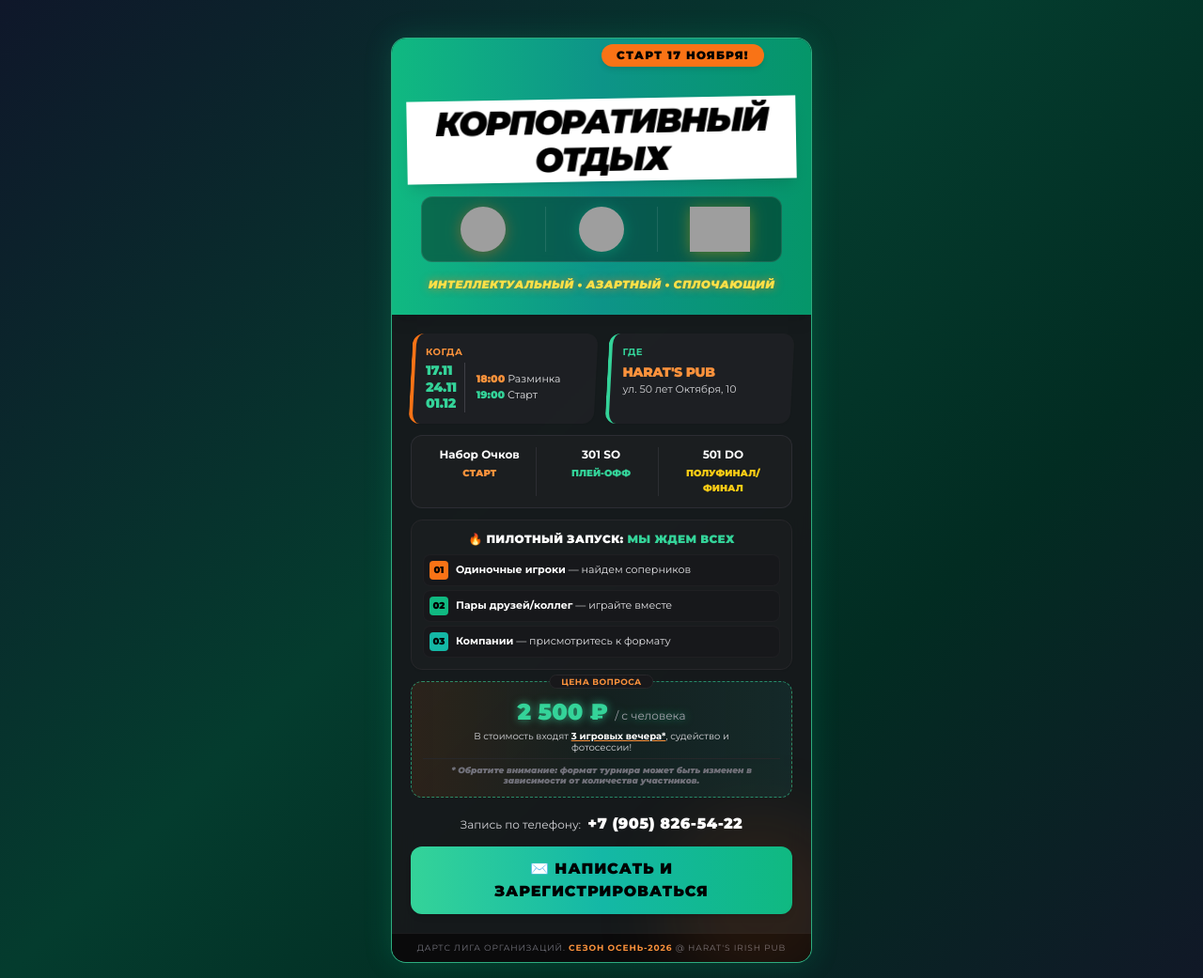
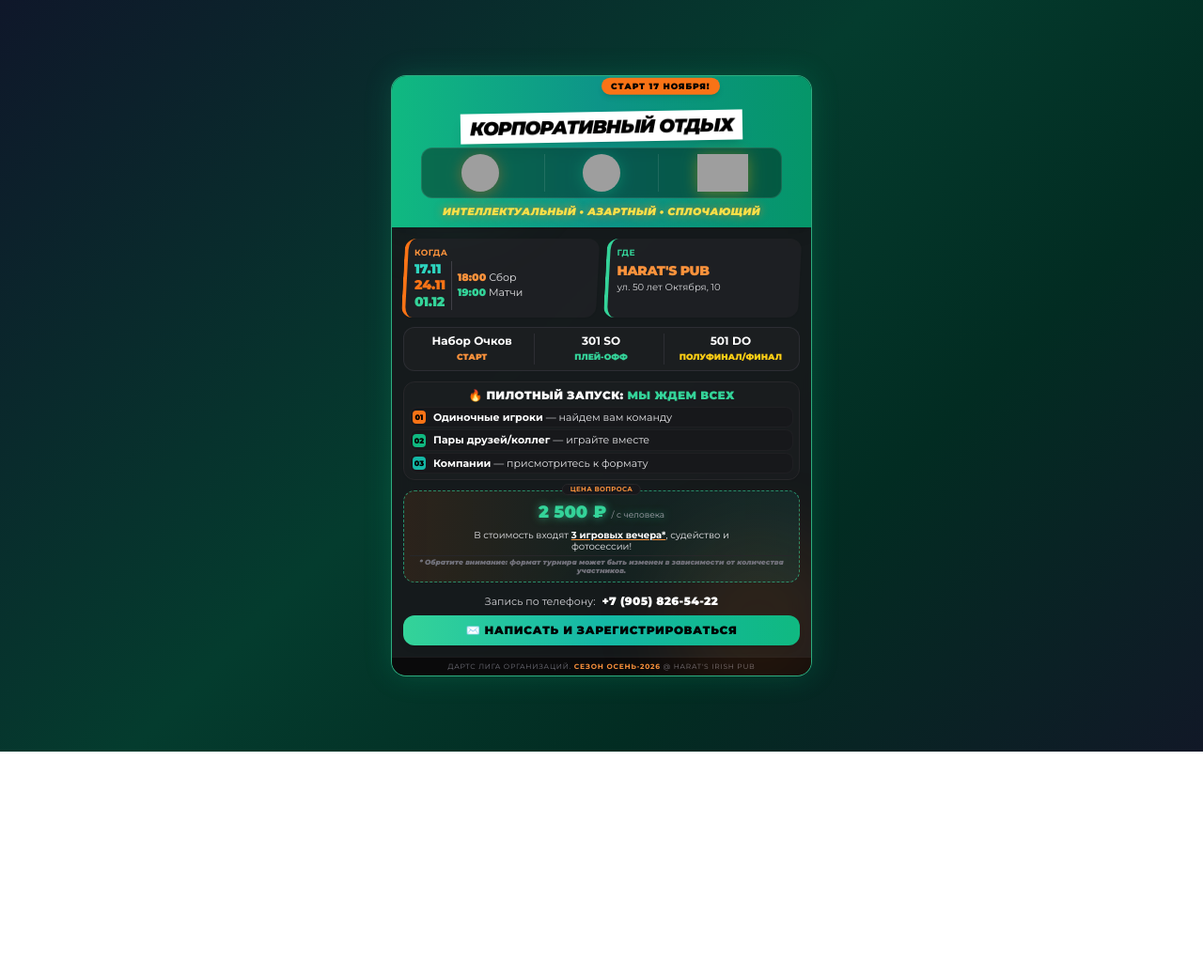
Before and after one commit to happybellka/Darts_poster, a plain HTML site: page index.html in a window 1280 px wide. Shown: the whole page at 94% size. After the commit the page ends 800 px from the top, so only its background shows below. Drawn offline with nearby package versions, Linux system fonts and the light colour scheme; grey boxes are pictures that could not be loaded.

Commit message:
Update index.html
Уменьшили размер под экран

```diff
--- a/index.html
+++ b/index.html
@@ -30,76 +30,76 @@ body {
 }
 </style>
 </head>
-<body class="min-h-screen flex items-center justify-center p-2 sm:p-4 gradient-bg text-white overflow-x-hidden">
+<body class="h-screen w-screen flex items-center justify-center p-1 gradient-bg text-white overflow-hidden">
 
-<!-- Основной контейнер -->
-<div class="max-w-md w-full bg-zinc-900/90 border border-emerald-400/80 rounded-2xl shadow-[0_0_30px_rgba(16,185,129,0.2)] overflow-hidden relative backdrop-blur-md mt-6">
+<!-- Основной контейнер (Сжаты отступы my-1 и максимальная высота h-[96vh]) -->
+<div class="max-w-md w-full h-[96vh] max-h-[640px] bg-zinc-900/90 border border-emerald-400/80 rounded-2xl shadow-[0_0_30px_rgba(16,185,129,0.2)] overflow-hidden relative backdrop-blur-md my-1 flex flex-col justify-between">
 
   <!-- Декоративные фоновые элементы -->
   <div class="absolute -top-10 -left-10 w-48 h-48 bg-emerald-400/10 rounded-full blur-2xl pointer-events-none"></div>
   <div class="absolute -bottom-10 -right-10 w-48 h-48 bg-orange-500/10 rounded-full blur-2xl pointer-events-none"></div>
 
-  <!-- Хедер постера -->
-  <div class="relative bg-gradient-to-r from-emerald-500 via-teal-600 to-emerald-600 pt-14 pb-6 px-4 text-center shadow-lg">
+  <!-- Хедер постера (Уменьшены верхний pt-8 и нижний pb-2 отступы) -->
+  <div class="relative bg-gradient-to-r from-emerald-500 via-teal-600 to-emerald-600 pt-8 pb-2 px-3 text-center shadow-lg shrink-0">
 
-    <!-- Прыгающая плашка по центру (замененный блок по вашему коду) -->
-    <div class="absolute top-3 left-1/2 transform -translate-x-1/2 bg-orange-500 text-black text-xs font-black uppercase tracking-widest px-4 py-1 rounded-full shadow-md animate-bounce">
+    <!-- Прыгающая плашка (Уменьшен шрифт до text-[9px] и отступ top-1.5) -->
+    <div class="absolute top-1.5 left-1/2 transform -translate-x-1/2 bg-orange-500 text-black text-[9px] font-black uppercase tracking-widest px-2.5 py-0.5 rounded-full shadow-md animate-bounce">
         СТАРТ 17 ноября!
     </div>
 
-    <!-- Заголовок (замененный блок по вашему коду) -->
-    <h1 class="text-3xl sm:text-4xl font-black uppercase tracking-tighter text-black italic bg-white inline-block px-4 py-1 transform -rotate-1 shadow-lg mt-2">
+    <!-- Главный заголовок (Уменьшен размер шрифта до text-xl) -->
+    <h1 class="text-xl font-black uppercase tracking-tighter text-black italic bg-white inline-block px-2.5 py-0.5 transform -rotate-1 shadow-lg mt-1.5">
         КОРПОРАТИВНЫЙ ОТДЫХ
     </h1>
 
-    <!-- Изменение: Логотипы увеличены с w-8/h-8 до w-12/h-12, максимальная ширина плашки немного увеличена -->
-    <div class="flex justify-between items-center gap-3 my-4 bg-black/40 p-2.5 rounded-xl border border-white/10 backdrop-blur-sm max-w-sm mx-auto">
+    <!-- Логотипы (Уменьшены зазоры my-1.5) -->
+    <div class="flex justify-between items-center gap-3 my-1.5 bg-black/40 p-1.5 rounded-xl border border-white/10 backdrop-blur-sm max-w-sm mx-auto">
       <div class="flex justify-center flex-1">
-        <img src="https://sun9-85.vkuserphoto.ru/s/v1/ig2/19TpP_DOBjn9t4julK1ny3JInMmLGQnK1I1oG1Jz2nu-old5uDrb34xqJMy1pzVI0m-wycxTKP8-8kauwst9B7PX.jpg?quality=95&as=32x32,48x48,72x72,108x108,160x160,240x240,360x360,480x480,540x540,640x640,720x720,1080x1080,1280x1280,1440x1440,2000x2000&from=bu&u=DWD-wjLYA8da5gPVaJJcl_MT9MVhFlFWzH_rvBdpT5A&cs=2000x0" alt="Логотип Дартс Лиги" class="w-12 h-12 rounded-full object-cover drop-shadow-[0_2px_8px_rgba(249,115,22,0.4)]">
+        <img src="https://sun9-85.vkuserphoto.ru/s/v1/ig2/19TpP_DOBjn9t4julK1ny3JInMmLGQnK1I1oG1Jz2nu-old5uDrb34xqJMy1pzVI0m-wycxTKP8-8kauwst9B7PX.jpg?quality=95&as=32x32,48x48,72x72,108x108,160x160,240x240,360x360,480x480,540x540,640x640,720x720,1080x1080,1280x1280,1440x1440,2000x2000&from=bu&u=DWD-wjLYA8da5gPVaJJcl_MT9MVhFlFWzH_rvBdpT5A&cs=2000x0" alt="Логотип Дартс Лиги" class="w-10 h-10 rounded-full object-cover drop-shadow-[0_2px_8px_rgba(249,115,22,0.4)]">
       </div>
       <div class="flex justify-center flex-1 border-x border-white/10 px-1">
-        <img src="https://sun9-71.vkuserphoto.ru/s/v1/ig2/K3hH277wUFauEZWTkseScrz6wV7npVcybp0tZjXLlcxF19U1RXaWCyatKy9-ivcAdZioTlM7TGfnmH2hXLWL220b.jpg?quality=95&as=32x32,48x48,72x72,108x108,160x160,240x240,360x360,480x480,540x540,640x640,720x720,1080x1080,1194x1194&from=bu&cs=1194x0" alt="Логотип Федерации Тюмени" class="w-12 h-12 rounded-full object-cover drop-shadow-[0_2px_8px_rgba(16,185,129,0.4)]">
+        <img src="https://sun9-71.vkuserphoto.ru/s/v1/ig2/K3hH277wUFauEZWTkseScrz6wV7npVcybp0tZjXLlcxF19U1RXaWCyatKy9-ivcAdZioTlM7TGfnmH2hXLWL220b.jpg?quality=95&as=32x32,48x48,72x72,108x108,160x160,240x240,360x360,480x480,540x540,640x640,720x720,1080x1080,1194x1194&from=bu&cs=1194x0" alt="Логотип Федерации Тюмени" class="w-10 h-10 rounded-full object-cover drop-shadow-[0_2px_8px_rgba(16,185,129,0.4)]">
       </div>
       <div class="flex justify-center flex-1">
-        <img src="https://tyumen.harats.com/local/templates/harats/css/images/logo.svg" alt="Логотип Harat's Pub" class="h-12 w-auto object-contain drop-shadow-[0_2px_8px_rgba(234,179,8,0.4)]">
+        <img src="https://tyumen.harats.com/local/templates/harats/css/images/logo.svg" alt="Логотип Harat's Pub" class="h-10 w-auto object-contain drop-shadow-[0_2px_8px_rgba(234,179,8,0.4)]">
       </div>
     </div>
 
-    <!-- Изменение: Желтая надпись стала мельче (text-[11px]) и выровнена строго в одну строку без переносов -->
-    <p class="text-[11px] sm:text-xs font-black text-yellow-300 tracking-wide uppercase italic neon-glow-orange whitespace-nowrap">
+    <!-- Желтая надпись в одну строку -->
+    <p class="text-[10px] sm:text-[11px] font-black text-yellow-300 tracking-wide uppercase italic neon-glow-orange whitespace-nowrap">
       Интеллектуальный &bull; Азартный &bull; Сплочающий
     </p>
   </div>
 
-  <!-- Главный блок контента -->
-  <div class="p-4 sm:p-5 space-y-3 relative">
+  <!-- Главный блок контента (Использует flex-1 и равномерное распределение space-y-2) -->
+  <div class="p-2.5 sm:p-3 space-y-2 relative flex-1 flex flex-col justify-between overflow-hidden">
 
     <!-- Информационный блок: КОГДА и ГДЕ -->
-    <div class="grid grid-cols-1 sm:grid-cols-2 gap-3">
+    <div class="flex flex-row gap-2 shrink-0">
       <!-- КОГДА -->
-      <div class="bg-zinc-800/50 p-3 rounded-xl border-l-4 border-orange-500 shadow-sm skew-card">
+      <div class="flex-1 bg-zinc-800/50 p-2 rounded-xl border-l-4 border-orange-500 shadow-sm skew-card">
         <div class="unskew-content">
-          <span class="text-[10px] font-bold uppercase text-orange-400 tracking-wider block mb-1">КОГДА</span>
-          <div class="flex gap-3 items-center">
-            <div class="text-sm font-black text-emerald-400 uppercase leading-tight border-r border-zinc-700 pr-2 shrink-0 tracking-tight">
-              <p>17.11</p>
-              <p>24.11</p>
-              <p>01.12</p>
+          <span class="text-[9px] font-bold uppercase text-orange-400 tracking-wider block mb-0.5">КОГДА</span>
+          <div class="flex gap-1.5 items-center">
+            <div class="text-sm font-black uppercase leading-tight border-r border-zinc-700 pr-1.5 shrink-0 tracking-tight">
+              <p class="text-teal-400">17.11</p>
+              <p class="text-orange-500">24.11</p>
+              <p class="text-emerald-400">01.12</p>
             </div>
             <div class="text-[11px] text-zinc-200 leading-tight">
-              <p><span class="font-black text-orange-400">18:00</span> Разминка</p>
-              <p class="mt-1"><span class="font-black text-emerald-400">19:00</span> Старт</p>
+              <p><span class="font-black text-orange-400">18:00</span> Сбор</p>
+              <p class="mt-0.5"><span class="font-black text-emerald-400">19:00</span> Матчи</p>
             </div>
           </div>
         </div>
       </div>
 
       <!-- ГДЕ -->
-      <div class="bg-zinc-800/50 p-3 rounded-xl border-l-4 border-emerald-400 shadow-sm skew-card flex flex-col justify-between">
+      <div class="flex-1 bg-zinc-800/50 p-2 rounded-xl border-l-4 border-emerald-400 shadow-sm skew-card flex flex-col justify-between">
         <div class="unskew-content">
-          <span class="text-[10px] font-bold uppercase text-emerald-400 tracking-wider block mb-1">ГДЕ</span>
+          <span class="text-[9px] font-bold uppercase text-emerald-400 tracking-wider block mb-0.5">ГДЕ</span>
           <span class="text-sm font-black text-orange-400 block uppercase tracking-tight">Harat's Pub</span>
-          <p class="text-[11px] text-zinc-300 leading-tight mt-0.5">
+          <p class="text-[10px] text-zinc-300 leading-tight mt-0.5">
             ул. 50 лет Октября, 10
           </p>
         </div>
@@ -107,83 +107,78 @@ body {
     </div>
 
     <!-- ФОРМАТ ИГРЫ -->
-    <div class="bg-zinc-800/40 p-3 rounded-xl border border-zinc-700/50 grid grid-cols-3 gap-2 text-xs">
-      <!-- Левый блок -->
-      <div class="flex flex-col items-center text-center border-r border-zinc-700/50 px-1">
-        <span class="font-bold text-white mb-1">Набор Очков</span>
-        <span class="text-[10px] uppercase font-black text-orange-400">Старт</span>
+    <div class="bg-zinc-800/40 p-1.5 rounded-xl border border-zinc-700/50 grid grid-cols-3 gap-1 text-xs shrink-0">
+      <div class="flex flex-col items-center text-center border-r border-zinc-700/50 px-0.5">
+        <span class="font-bold text-white mb-0.5 leading-tight">Набор Очков</span>
+        <span class="text-[9px] uppercase font-black text-orange-400">Старт</span>
       </div>
-      <!-- Средний блок -->
-      <div class="flex flex-col items-center text-center border-r border-zinc-700/50 px-1">
-        <span class="font-bold text-white mb-1">301 SO</span>
-        <span class="text-[10px] uppercase font-black text-emerald-400">Плей-офф</span>
+      <div class="flex flex-col items-center text-center border-r border-zinc-700/50 px-0.5">
+        <span class="font-bold text-white mb-0.5 leading-tight">301 SO</span>
+        <span class="text-[9px] uppercase font-black text-emerald-400">Плей-офф</span>
       </div>
-      <!-- Правый блок -->
-      <div class="flex flex-col items-center text-center px-1">
-        <span class="font-bold text-white mb-1">501 DO</span>
-        <span class="text-[10px] uppercase font-black text-yellow-400">Полуфинал/Финал</span>
+      <div class="flex flex-col items-center text-center px-0.5">
+        <span class="font-bold text-white mb-0.5 leading-tight">501 DO</span>
+        <span class="text-[9px] uppercase font-black text-yellow-400">Полуфинал/Финал</span>
       </div>
     </div>
 
     <!-- Блок "ПИЛОТНЫЙ ЗАПУСК: МЫ ЖДЕМ ВСЕХ" -->
-    <div class="bg-zinc-800/30 p-3 rounded-xl border border-zinc-800 shadow-sm">
-      <!-- Изменение: Новая двухцветная строка по вашему запросу -->
-      <h3 class="text-xs font-black text-center uppercase tracking-wide mb-2">
+    <div class="bg-zinc-800/30 p-1.5 rounded-xl border border-zinc-800 shadow-sm shrink-0">
+      <h3 class="text-xs font-black text-center uppercase tracking-wide mb-1">
         🔥 <span class="text-white">ПИЛОТНЫЙ ЗАПУСК:</span> <span class="text-emerald-400">МЫ ЖДЕМ ВСЕХ</span>
       </h3>
-      <div class="grid grid-cols-1 gap-1 text-[11px]">
-        <div class="flex items-center gap-2 bg-zinc-900/60 p-1.5 rounded-lg border border-zinc-800/50">
-          <div class="bg-orange-500 text-black font-black w-5 h-5 text-[10px] rounded flex items-center justify-center shrink-0">01</div>
-          <p class="text-zinc-200"><span class="font-bold text-white">Одиночные игроки</span> — найдем соперников</p>
+      <div class="grid grid-cols-1 gap-0.5 text-[11px]">
+        <div class="flex items-center gap-2 bg-zinc-900/60 p-0.5 rounded-lg border border-zinc-800/50">
+          <div class="bg-orange-500 text-black font-black w-3.5 h-3.5 text-[8px] rounded flex items-center justify-center shrink-0">01</div>
+          <p class="text-zinc-200"><span class="font-bold text-white">Одиночные игроки</span> — найдем вам команду</p>
         </div>
-        <div class="flex items-center gap-2 bg-zinc-900/60 p-1.5 rounded-lg border border-zinc-800/50">
-          <div class="bg-emerald-500 text-black font-black w-5 h-5 text-[10px] rounded flex items-center justify-center shrink-0">02</div>
+        <div class="flex items-center gap-2 bg-zinc-900/60 p-0.5 rounded-lg border border-zinc-800/50">
+          <div class="bg-emerald-500 text-black font-black w-3.5 h-3.5 text-[8px] rounded flex items-center justify-center shrink-0">02</div>
           <p class="text-zinc-200"><span class="font-bold text-white">Пары друзей/коллег</span> — играйте вместе</p>
         </div>
-        <div class="flex items-center gap-2 bg-zinc-900/60 p-1.5 rounded-lg border border-zinc-800/50">
-          <div class="bg-teal-500 text-black font-black w-5 h-5 text-[10px] rounded flex items-center justify-center shrink-0">03</div>
+        <div class="flex items-center gap-2 bg-zinc-900/60 p-0.5 rounded-lg border border-zinc-800/50">
+          <div class="bg-teal-500 text-black font-black w-3.5 h-3.5 text-[8px] rounded flex items-center justify-center shrink-0">03</div>
           <p class="text-zinc-200"><span class="font-bold text-white">Компании</span> — присмотритесь к формату</p>
         </div>
       </div>
     </div>
 
     <!-- Цена вопроса -->
-    <div class="bg-gradient-to-r from-orange-500/10 via-emerald-500/5 to-teal-500/10 p-3 rounded-xl border border-dashed border-emerald-400/60 text-center relative">
-      <span class="absolute -top-2 left-1/2 transform -translate-x-1/2 bg-zinc-900 px-3 text-[9px] font-bold uppercase text-orange-400 tracking-wider border border-zinc-800 rounded-full">
+    <div class="bg-gradient-to-r from-orange-500/10 via-emerald-500/5 to-teal-500/10 p-1.5 rounded-xl border border-dashed border-emerald-400/60 text-center relative space-y-0.5 shrink-0">
+      <span class="absolute -top-2 left-1/2 transform -translate-x-1/2 bg-zinc-900 px-2 text-[7px] font-bold uppercase text-orange-400 tracking-wider border border-zinc-800 rounded-full">
         Цена вопроса
       </span>
-      <div class="text-2xl font-black text-emerald-400 neon-glow-green mt-1">
-        2 500 ₽ <span class="text-xs font-normal text-zinc-400">/ с человека</span>
+      <div class="text-lg font-black text-emerald-400 neon-glow-green mt-0.5">
+        2 500 ₽ <span class="text-[9px] font-normal text-zinc-400">/ с человека</span>
       </div>
-      <p class="text-[10px] text-zinc-300 mt-1 max-w-xs mx-auto leading-tight">
+      <p class="text-[10px] text-zinc-200 max-w-xs mx-auto leading-tight">
         В стоимость входят <span class="text-white font-bold underline decoration-orange-400">3 игровых вечера*</span>, судейство и фотосессии!
       </p>
-	<!-- Возвращенный текст от звездочки -->
-      <div class="border-t border-zinc-800 pt-1.5 mt-1">
-        <p class="text-[9px] text-zinc-500 leading-tight italic">
+      <div class="border-t border-zinc-800 pt-0.5 mt-0.5">
+        <p class="text-[7.5px] text-zinc-500 leading-tight italic">
           * Обратите внимание: формат турнира может быть изменен в зависимости от количества участников.
         </p>
       </div>
     </div>
 
     <!-- Призыв к действию и контакты -->
-    <div class="text-center pt-1 space-y-3">
-      <div class="text-xs font-medium text-zinc-300">
+    <div class="text-center pt-0.5 space-y-1.5 shrink-0">
+      <div class="text-[11px] font-medium text-zinc-300">
         Запись по телефону:
-        <a href="tel:+79058265422" class="text-white text-base font-black tracking-wide hover:text-orange-400 transition-colors inline-block ml-1">
+        <a href="tel:+79058265422" class="text-white text-xs font-black tracking-wide hover:text-orange-400 transition-colors inline-block ml-1">
           +7 (905) 826-54-22
         </a>
       </div>
 
       <!-- Яркая Кнопка действия -->
-      <a href="https://vk.com/im?sel=-239652513" target="_blank" class="block w-full text-center bg-gradient-to-r from-emerald-400 via-teal-500 to-emerald-500 text-black font-black text-base py-3 px-4 rounded-xl uppercase tracking-wider shadow-md hover:shadow-[0_0_20px_rgba(52,211,153,0.4)] transition-all no-underline">
+      <a href="https://vk.com/im?sel=-239652513" target="_blank" class="block w-full text-center bg-gradient-to-r from-emerald-400 via-teal-500 to-emerald-500 text-black font-black text-xs py-2 px-3 rounded-xl uppercase tracking-wider shadow-md hover:shadow-[0_0_20px_rgba(52,211,153,0.4)] transition-all no-underline">
         ✉️ Написать и зарегистрироваться
       </a>
     </div>
   </div>
 
   <!-- Футер -->
-  <div class="bg-zinc-950/90 py-2 text-center text-[9px] text-zinc-500 uppercase tracking-widest border-t border-zinc-800/60">
+  <div class="bg-zinc-950/90 py-1 text-center text-[7.5px] text-zinc-500 uppercase tracking-widest border-t border-zinc-800/60 shrink-0">
     Дартс Лига Организаций. <span class="text-orange-400 font-bold">Сезон Осень-2026</span> @ Harat's Irish Pub
   </div>
 </div>
```
